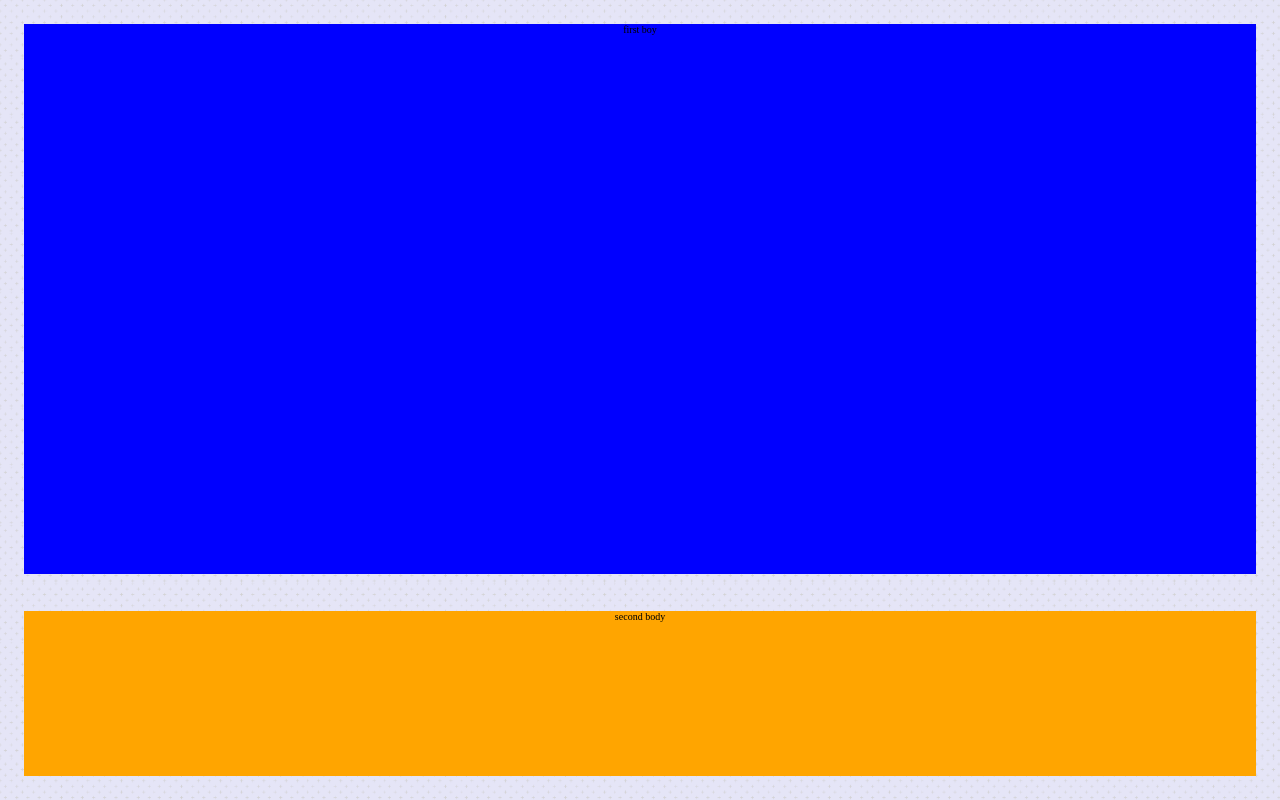
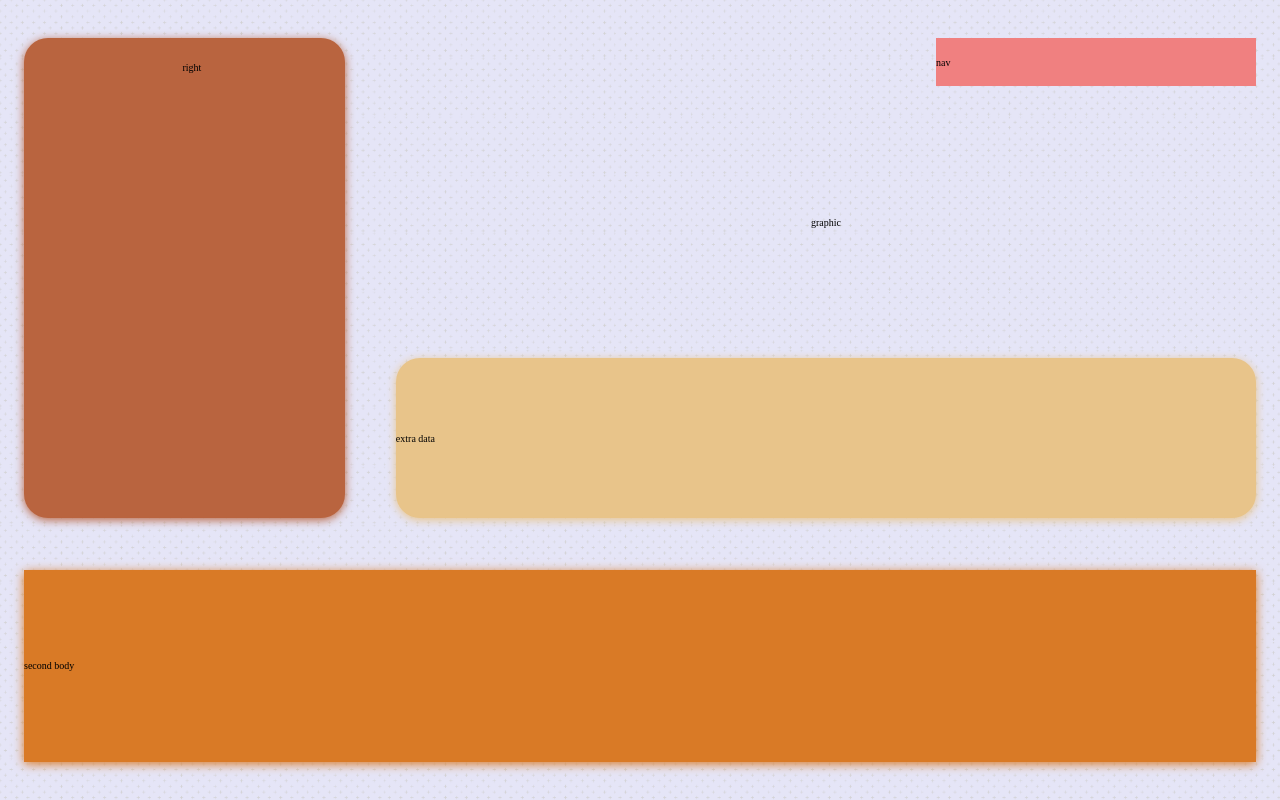
Before and after one commit to seba-krawiec/weatherApp, a React (Create React App) app: page / in a window 1280 px wide. Shown: the top 800 px of the page. Built offline with nearby package versions, Linux system fonts and the light colour scheme.

Commit message:
theme consume

```diff
--- a/src/App.js
+++ b/src/App.js
@@ -1,24 +1,19 @@
-import styled from "styled-components";
+import styled, { useTheme } from "styled-components";
 import { Container } from "./components";
 import backgroundPattern from "./assets/backgroundPattern.png"
 
 
 
-const fatherExtraStyles = {
+function App() {
 
-}
+  const theme = useTheme();
 
-console.log(backgroundPattern)
-
-function App() {
   return (
-    <>
 
     <AppContainer
     flex
     column
     height={"fit-content"}
-    extraStyles={fatherExtraStyles}
     align={"center"}
     padding={"0px 24px"}
     >
@@ -28,10 +23,42 @@
       width={"100%"}
       height={"100vh"}
       justify={"space-between"}
-      style={{gap:"37px"}}
+      style={{gap:theme.gaps.cardStreets}}
       >
-        <Container style={{backgroundColor:"blue", marginTop:"24px", height:"100%"}}>first boy</Container>
-        <Container style={{backgroundColor:"orange", marginBottom:"24px", height:"30%"}}>second body</Container>
+        <UpRow
+        flex
+        justify={"space-between"}
+        >
+
+          <MainCard
+          flex
+          column
+          justify={"space-between"}
+          >
+              right
+          </MainCard>
+          <RightWrapper
+          flex
+          column
+          justify={"space-between"}
+          align={"center"}
+          >
+              <Container flex width="20rem" height="3rem" self="flex-end" align="center" style={{backgroundColor:"lightcoral"}}>
+                nav
+              </Container>
+              <Container>
+              graphic
+              </Container>
+              <ExtraData flex width="100%" align="center" height="10rem">
+                extra data
+              </ExtraData>
+          </RightWrapper>
+
+        </UpRow>
+
+        <BottomRow flex justify={"space-between"} align={"center"}>
+          second body
+        </BottomRow>
 
       </Container>
       <Container
@@ -39,15 +66,18 @@
       width={"100%"}
       height={"100vh"}
       style={{backgroundColor:"orange"}}
-      >explination</Container>
+      >explination
+      </Container>
+
       <Container
 
       width={"100%"}
       height={"100vh"}
       style={{backgroundColor:"gray"}}
-      >about this</Container>
+      >about this
+      </Container>
     </AppContainer>
-    </>
+
   );
 }
 
@@ -61,3 +91,37 @@
   display: none;
 }
 `;
+
+const UpRow = styled(Container)`
+margin-top:${(p) => p.theme.margins.large};
+height:100%;
+gap:${(p) => p.theme.gaps.cardStreets};
+`;
+
+const BottomRow = styled(Container)`
+background-color:${(p) => p.theme.colors.orange500};
+ margin-bottom:${(p) => p.theme.margins.large};
+ height:40%;
+ box-shadow: ${(p) => (p.theme.shadows.black,p.theme.shadows.colorized(p.theme.colors.orange500))};
+`;
+
+
+const MainCard = styled(Container)`
+
+background-color:${(p) => p.theme.colors.orange300};
+ width:35%;
+ border-radius: ${(p) => p.theme.borderRadius.common};
+ padding: 24px 25px 24px 40px;
+ box-shadow: ${(p) => (p.theme.shadows.black,p.theme.shadows.colorized(p.theme.colors.orange300))};
+`;
+
+const RightWrapper = styled(Container)`
+width:100%;
+gap: ${(p) => p.theme.gaps.cardStreets};
+`;
+
+const ExtraData = styled(Container)`
+background-color:${(p) => p.theme.colors.orange200};
+border-radius: ${(p) => p.theme.borderRadius.common};
+box-shadow: ${(p) => (p.theme.shadows.black,p.theme.shadows.colorized(p.theme.colors.orange200))};
+`;
```
